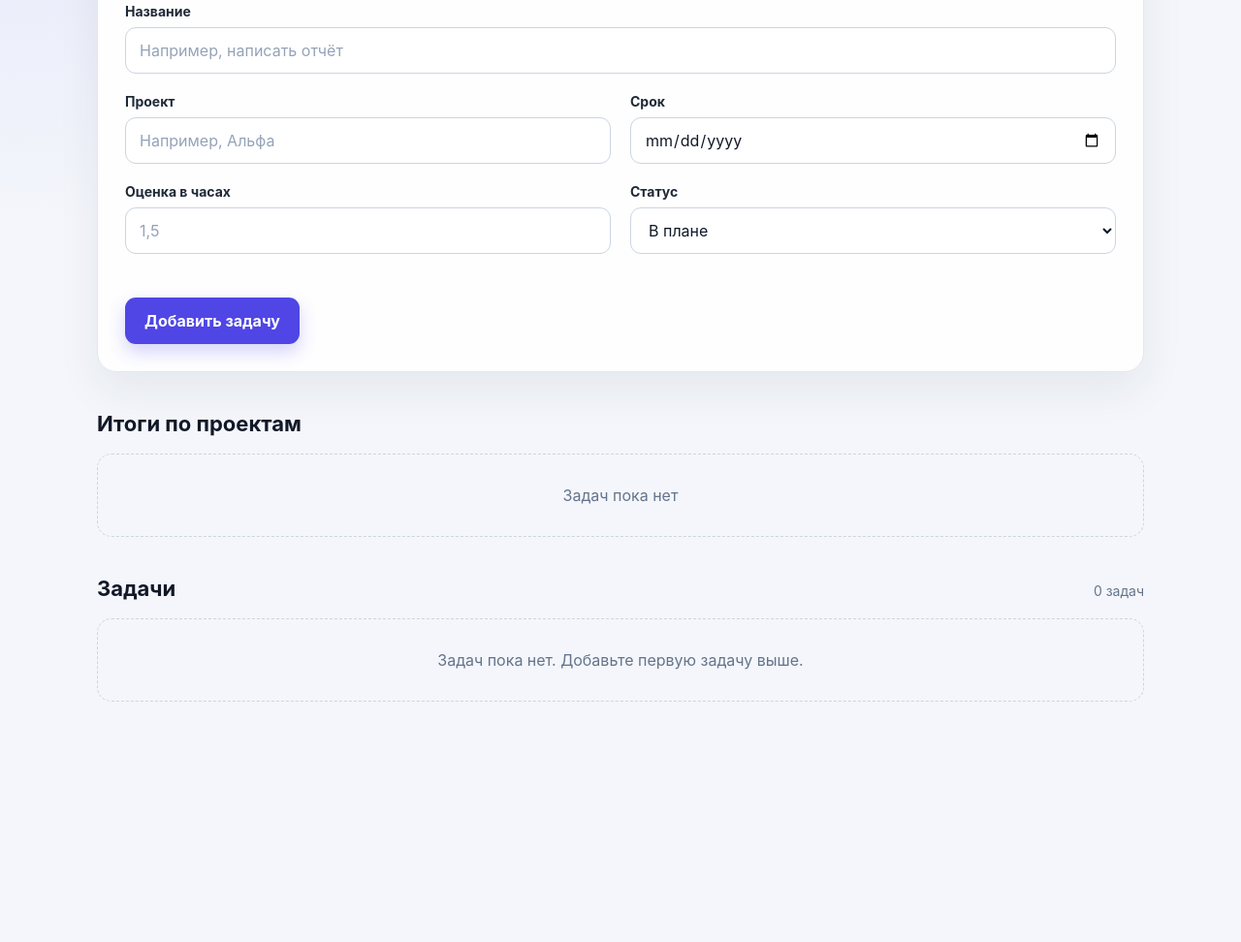
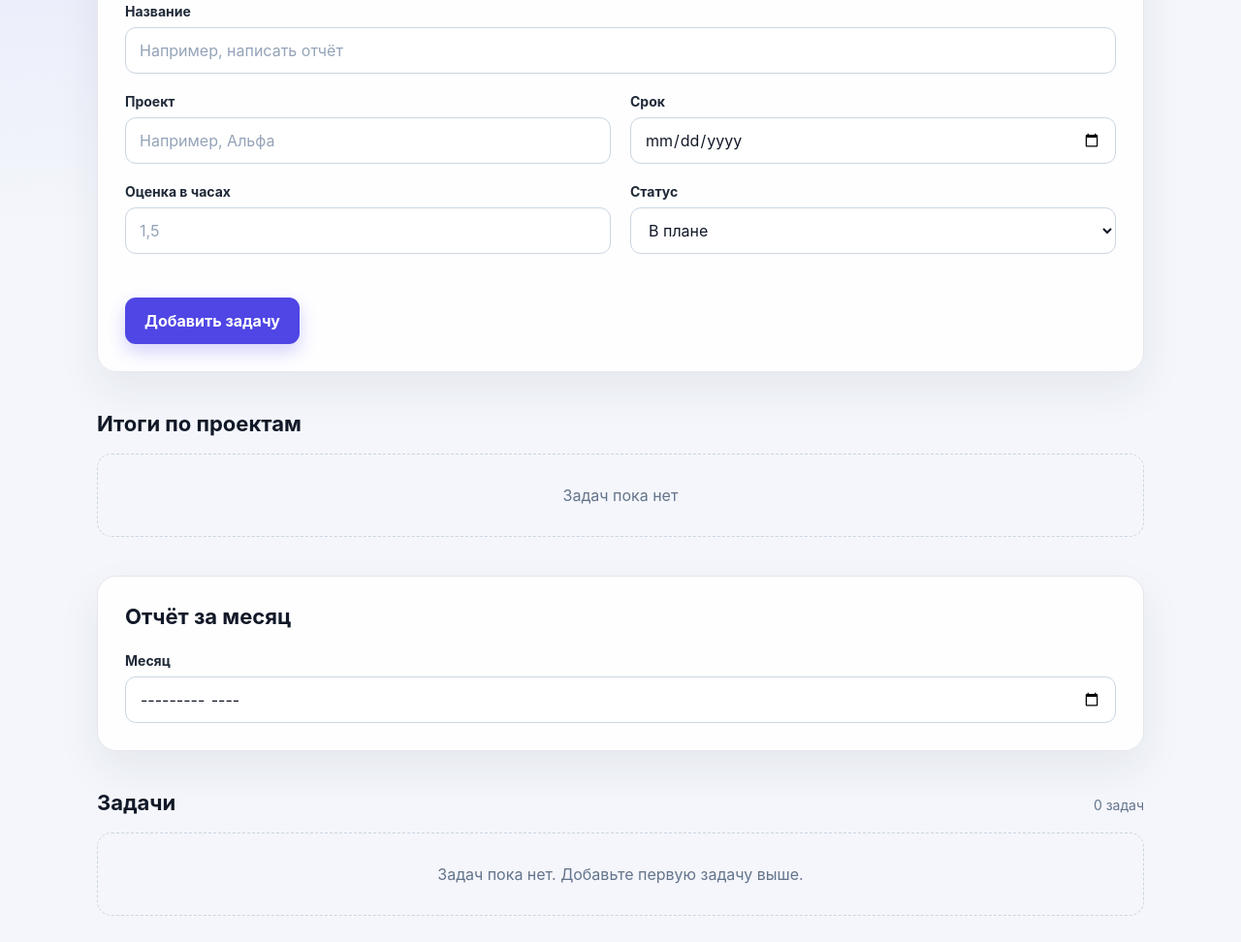
Before and after one commit to darkhanseitkazin-spec/Homework_24.11.2026, a plain HTML site: page index.html in a window 1280 px wide. Shown: the part 273-1245 px from the top of the page at 97% size. Before the commit the page ends 1077 px from the top, so only its background shows below. Drawn offline with Linux system fonts and the light colour scheme.

Commit message:
Добавить первый шаг отчёта за месяц

```diff
--- a/index.html
+++ b/index.html
@@ -61,6 +61,14 @@
       <p id="summaries-empty-state" class="empty-state">Задач пока нет</p>
     </section>
 
+    <section class="card" aria-labelledby="monthly-report-title">
+      <h2 id="monthly-report-title">Отчёт за месяц</h2>
+      <label class="field">
+        <span>Месяц</span>
+        <input id="report-month" name="report-month" type="month">
+      </label>
+    </section>
+
     <section class="tasks" aria-labelledby="tasks-title">
       <div class="tasks__heading">
         <h2 id="tasks-title">Задачи</h2>
```
